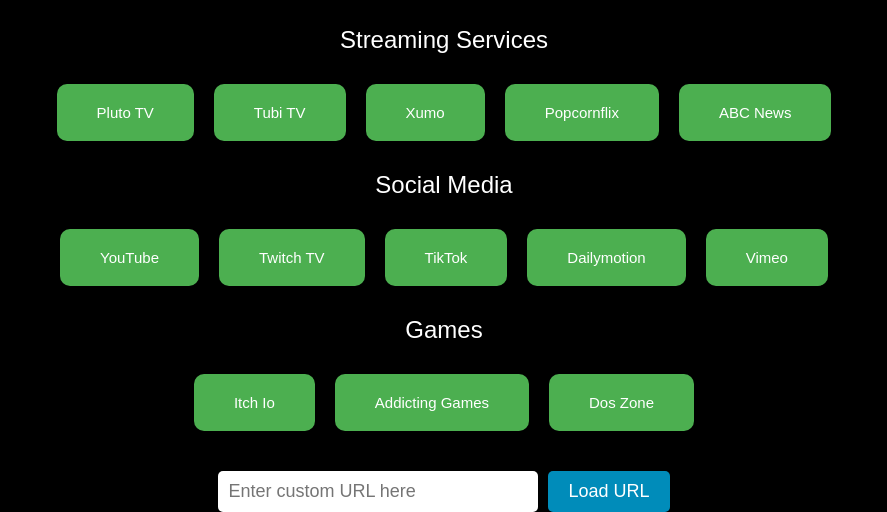
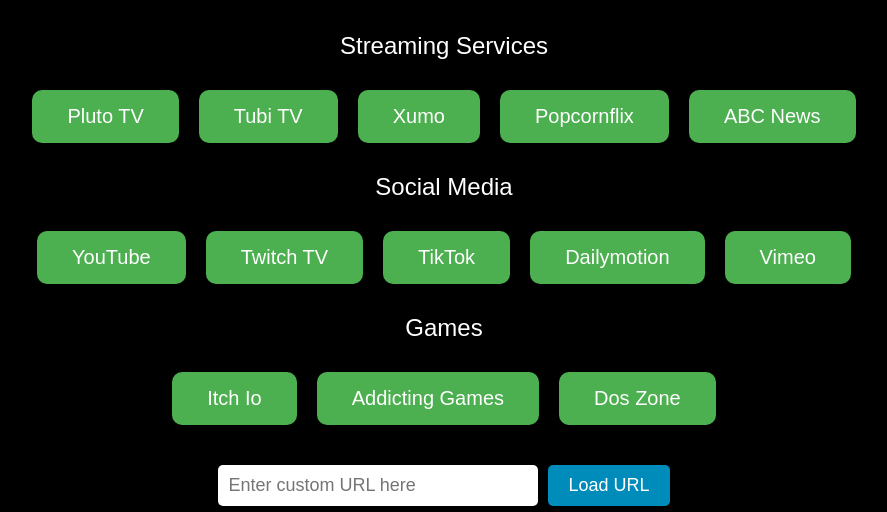
Before and after one commit to ShortWlf/gcd-itv, a plain HTML site: page index.html in a window 1280 px wide. Shown: the part 308-820 px from the top of the page, without its empty margins (196-1083 px from the left). Drawn offline with Linux system fonts and the light colour scheme.

Commit message:
Update index.html

```diff
--- a/index.html
+++ b/index.html
@@ -46,13 +46,13 @@
             gap: 20px;
         }
         .button {
-            padding: 20px 40px;
+            padding: 15px 35px;
             border: none;
             background-color: #4CAF50;
             color: white;
             cursor: pointer;
             border-radius: 10px;
-            font-size: 15px;
+            font-size: 20px;
             text-align: center;
             box-shadow: 0px 4px 6px rgba(0, 0, 0, 0.5);
         }
```
